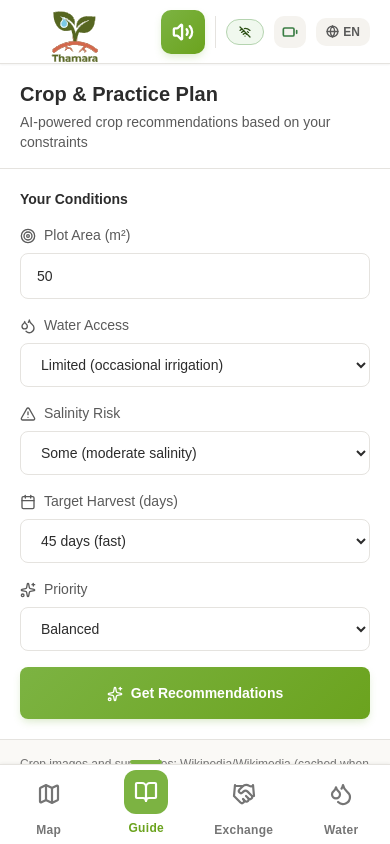
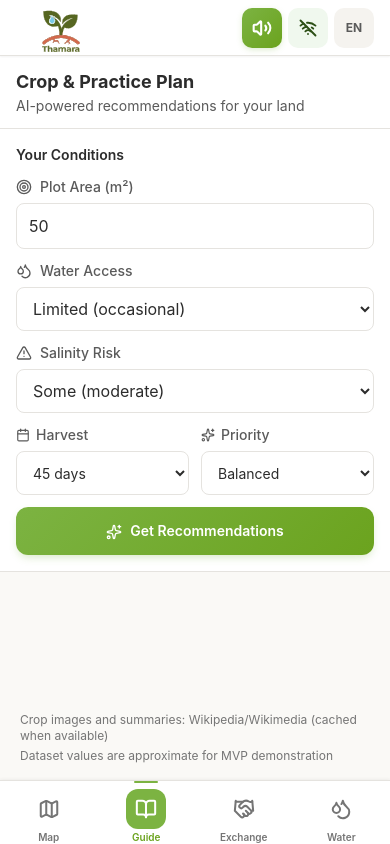
Before and after one commit to elansarii/thamara, a Next.js app: page /crop-plan in a window 390 px wide. Built offline with nearby package versions, Linux system fonts and the light colour scheme.

Commit message:
improved ui

```diff
--- a/src/app/crop-plan/page.tsx
+++ b/src/app/crop-plan/page.tsx
@@ -120,51 +120,49 @@ export default function CropPlanPage() {
         </div>
       )}
 
-      {/* Header */}
+      {/* Header - Compact for mobile */}
       <div
-        className="px-5 py-4 border-b"
+        className="px-4 py-3 border-b"
         style={{
           background: 'var(--thamara-surface)',
           borderColor: 'var(--thamara-border)',
-          boxShadow: 'var(--thamara-shadow-sm)'
         }}
       >
-        <h1 className="text-xl font-semibold" style={{ color: 'var(--thamara-text-primary)' }}>
+        <h1 className="text-lg font-bold" style={{ color: 'var(--thamara-text-primary)' }}>
           Crop & Practice Plan
         </h1>
-        <p className="text-sm mt-1" style={{ color: 'var(--thamara-text-secondary)' }}>
-          AI-powered crop recommendations based on your constraints
+        <p className="text-sm" style={{ color: 'var(--thamara-text-secondary)' }}>
+          AI-powered recommendations for your land
         </p>
         {usingLoggedPlot && (
           <div
-            className="mt-2 text-xs px-3 py-2 rounded-lg flex items-center"
+            className="mt-2 text-xs px-2.5 py-1.5 rounded-lg flex items-center gap-1.5"
             style={{
               background: 'var(--thamara-accent-100)',
               color: 'var(--thamara-accent-700)',
             }}
           >
-            <CheckCircle2 size={14} className="inline mr-2 flex-shrink-0" />
-            Using conditions from your logged plot{lastPlot?.name ? ` "${lastPlot.name}"` : ''}
+            <CheckCircle2 size={14} className="flex-shrink-0" />
+            <span className="truncate">Using logged plot{lastPlot?.name ? `: ${lastPlot.name}` : ''}</span>
           </div>
         )}
         {offlineMode && (
           <div
-            className="mt-2 text-xs px-3 py-2 rounded-lg"
+            className="mt-2 text-xs px-2.5 py-1.5 rounded-lg flex items-center gap-1.5"
             style={{
               background: 'var(--thamara-warning)',
               color: 'white',
-              opacity: 0.9
             }}
           >
-            <AlertTriangle size={14} className="inline mr-1" />
-            Offline mode - using cached data
+            <AlertTriangle size={14} />
+            Offline mode - cached data
           </div>
         )}
       </div>
 
-      {/* Input Panel */}
+      {/* Input Panel - Mobile optimized */}
       <div
-        className="p-5 border-b space-y-4"
+        className="p-4 border-b space-y-3"
         style={{
           background: 'var(--thamara-surface)',
           borderColor: 'var(--thamara-border)'
@@ -175,16 +173,16 @@ export default function CropPlanPage() {
         </h2>
 
         {/* Plot Area */}
-        <div className="space-y-2">
-          <label className="block text-sm font-medium" style={{ color: 'var(--thamara-text-secondary)' }}>
-            <Target size={16} className="inline mr-2" />
+        <div className="space-y-1.5">
+          <label className="flex items-center gap-2 text-sm font-medium" style={{ color: 'var(--thamara-text-secondary)' }}>
+            <Target size={16} />
             Plot Area (m²)
           </label>
           <input
             type="number"
             value={plotAreaM2}
             onChange={e => setPlotAreaM2(Math.max(1, Number(e.target.value)))}
-            className="w-full px-4 py-3 border rounded-lg text-sm"
+            className="w-full px-3 py-2.5 border rounded-lg text-base touch-target"
             style={{
               borderColor: 'var(--thamara-border)',
               background: 'var(--thamara-surface)',
@@ -195,15 +193,15 @@ export default function CropPlanPage() {
         </div>
 
         {/* Water Access */}
-        <div className="space-y-2">
-          <label className="block text-sm font-medium" style={{ color: 'var(--thamara-text-secondary)' }}>
-            <Droplets size={16} className="inline mr-2" />
+        <div className="space-y-1.5">
+          <label className="flex items-center gap-2 text-sm font-medium" style={{ color: 'var(--thamara-text-secondary)' }}>
+            <Droplets size={16} />
             Water Access
           </label>
           <select
             value={waterAccess}
             onChange={e => setWaterAccess(e.target.value as WaterAccess)}
-            className="w-full px-4 py-3 border rounded-lg text-sm"
+            className="w-full px-3 py-2.5 border rounded-lg text-base touch-target"
             style={{
               borderColor: 'var(--thamara-border)',
               background: 'var(--thamara-surface)',
@@ -211,83 +209,84 @@ export default function CropPlanPage() {
             }}
           >
             <option value="none">None (rainwater only)</option>
-            <option value="limited">Limited (occasional irrigation)</option>
-            <option value="reliable">Reliable (regular irrigation)</option>
+            <option value="limited">Limited (occasional)</option>
+            <option value="reliable">Reliable (regular)</option>
           </select>
         </div>
 
         {/* Salinity Risk */}
-        <div className="space-y-2">
-          <label className="block text-sm font-medium" style={{ color: 'var(--thamara-text-secondary)' }}>
-            <AlertTriangle size={16} className="inline mr-2" />
+        <div className="space-y-1.5">
+          <label className="flex items-center gap-2 text-sm font-medium" style={{ color: 'var(--thamara-text-secondary)' }}>
+            <AlertTriangle size={16} />
             Salinity Risk
           </label>
           <select
             value={salinityRisk}
             onChange={e => setSalinityRisk(e.target.value as SalinityRisk)}
-            className="w-full px-4 py-3 border rounded-lg text-sm"
+            className="w-full px-3 py-2.5 border rounded-lg text-base touch-target"
             style={{
               borderColor: 'var(--thamara-border)',
               background: 'var(--thamara-surface)',
               color: 'var(--thamara-text-primary)'
             }}
           >
-            <option value="none">None (fresh soil/water)</option>
-            <option value="some">Some (moderate salinity)</option>
-            <option value="strong">Strong (high salinity)</option>
+            <option value="none">None (fresh)</option>
+            <option value="some">Some (moderate)</option>
+            <option value="strong">Strong (high)</option>
           </select>
         </div>
 
-        {/* Harvest Window */}
-        <div className="space-y-2">
-          <label className="block text-sm font-medium" style={{ color: 'var(--thamara-text-secondary)' }}>
-            <Calendar size={16} className="inline mr-2" />
-            Target Harvest (days)
+        {/* Harvest Window & Priority - Side by side on larger screens */}
+        <div className="grid grid-cols-2 gap-3">
+          <div className="space-y-1.5">
+            <label className="flex items-center gap-1.5 text-sm font-medium" style={{ color: 'var(--thamara-text-secondary)' }}>
+              <Calendar size={14} />
+              Harvest
             </label>
             <select
               value={targetHarvestWindowDays}
               onChange={e => setTargetHarvestWindowDays(Number(e.target.value))}
-            className="w-full px-4 py-3 border rounded-lg text-sm"
+              className="w-full px-3 py-2.5 border rounded-lg text-sm touch-target"
               style={{
                 borderColor: 'var(--thamara-border)',
                 background: 'var(--thamara-surface)',
                 color: 'var(--thamara-text-primary)'
               }}
             >
-            <option value="30">30 days (very fast)</option>
-            <option value="45">45 days (fast)</option>
-            <option value="60">60 days (medium)</option>
-            <option value="90">90 days (patient)</option>
+              <option value="30">30 days</option>
+              <option value="45">45 days</option>
+              <option value="60">60 days</option>
+              <option value="90">90 days</option>
             </select>
           </div>
 
-        {/* Priority */}
-        <div className="space-y-2">
-          <label className="block text-sm font-medium" style={{ color: 'var(--thamara-text-secondary)' }}>
-            <Sparkles size={16} className="inline mr-2" />
+          <div className="space-y-1.5">
+            <label className="flex items-center gap-1.5 text-sm font-medium" style={{ color: 'var(--thamara-text-secondary)' }}>
+              <Sparkles size={14} />
               Priority
             </label>
             <select
               value={userPriority}
               onChange={e => setUserPriority(e.target.value as UserPriority)}
-            className="w-full px-4 py-3 border rounded-lg text-sm"
+              className="w-full px-3 py-2.5 border rounded-lg text-sm touch-target"
               style={{
                 borderColor: 'var(--thamara-border)',
                 background: 'var(--thamara-surface)',
                 color: 'var(--thamara-text-primary)'
               }}
             >
-            <option value="max_calories">Maximum Calories</option>
-            <option value="min_water">Minimum Water</option>
+              <option value="max_calories">Max Calories</option>
+              <option value="min_water">Min Water</option>
               <option value="balanced">Balanced</option>
             </select>
+          </div>
         </div>
 
         {/* Calculate Button */}
         <button
           onClick={handleCalculate}
           disabled={isCalculating}
-          className="w-full font-semibold py-4 px-4 rounded-lg text-sm transition-all"
+          className="w-full font-semibold py-3.5 px-4 rounded-xl text-sm transition-all active:scale-[0.98] touch-target"
           style={{
             background: isCalculating
               ? 'var(--thamara-text-disabled)'
--- a/src/app/globals.css
+++ b/src/app/globals.css
@@ -1,4 +1,12 @@
 @import "tailwindcss";
+
+/* Safe area insets for notched devices */
+:root {
+  --safe-area-inset-top: env(safe-area-inset-top, 0px);
+  --safe-area-inset-bottom: env(safe-area-inset-bottom, 0px);
+  --safe-area-inset-left: env(safe-area-inset-left, 0px);
+  --safe-area-inset-right: env(safe-area-inset-right, 0px);
+}
 
 /* Thamara Modern Color Scheme - Professional & Accessible */
 :root {
@@ -76,8 +84,78 @@ body {
   background: var(--thamara-bg-secondary);
   margin: 0;
   padding: 0;
-  font-family: Arial, Helvetica, sans-serif;
+  font-family: -apple-system, BlinkMacSystemFont, 'Segoe UI', Roboto, Arial, sans-serif;
   font-size: 15px;
   line-height: 1.5;
   color: var(--thamara-text);
+  -webkit-font-smoothing: antialiased;
+  -moz-osx-font-smoothing: grayscale;
+  /* Prevent pull-to-refresh on mobile */
+  overscroll-behavior-y: contain;
 }
+
+/* Smooth scrolling for all scrollable areas */
+* {
+  scroll-behavior: smooth;
+  -webkit-tap-highlight-color: transparent;
+}
+
+/* Minimum tap target size utility */
+.touch-target {
+  min-height: 44px;
+  min-width: 44px;
+}
+
+/* Hide scrollbar but keep functionality */
+.scrollbar-hide {
+  -ms-overflow-style: none;
+  scrollbar-width: none;
+}
+.scrollbar-hide::-webkit-scrollbar {
+  display: none;
+}
+
+/* Horizontal scroll container for filters */
+.scroll-x-container {
+  display: flex;
+  overflow-x: auto;
+  -webkit-overflow-scrolling: touch;
+  scroll-snap-type: x proximity;
+  gap: 0.5rem;
+  padding-bottom: 2px;
+}
+.scroll-x-container::-webkit-scrollbar {
+  display: none;
+}
+.scroll-x-container > * {
+  flex-shrink: 0;
+  scroll-snap-align: start;
+}
+
+/* Safe area padding utilities */
+.safe-top {
+  padding-top: var(--safe-area-inset-top);
+}
+.safe-bottom {
+  padding-bottom: var(--safe-area-inset-bottom);
+}
+.safe-x {
+  padding-left: var(--safe-area-inset-left);
+  padding-right: var(--safe-area-inset-right);
+}
+
+/* Better focus states for accessibility */
+button:focus-visible,
+a:focus-visible,
+input:focus-visible,
+select:focus-visible,
+textarea:focus-visible {
+  outline: 2px solid var(--thamara-accent-500);
+  outline-offset: 2px;
+}
+
+/* Active state for buttons on mobile */
+button:active,
+a:active {
+  opacity: 0.85;
+}
--- a/src/components/AppShell.tsx
+++ b/src/components/AppShell.tsx
@@ -21,23 +21,32 @@ export default function AppShell({ children }: { children: React.ReactNode }) {
     <div className="h-full flex flex-col" style={{ background: 'var(--thamara-bg)' }}>
       <TopBar />
 
-      {/* Main content area with scroll - Add padding for fixed navbars */}
-      <main className="flex-1 overflow-y-auto relative" style={{ minHeight: 0, paddingTop: '4rem', paddingBottom: '5rem' }}>
+      {/* Main content area with scroll - Adjusted padding for new nav heights */}
+      <main
+        className="flex-1 overflow-y-auto relative scrollbar-hide"
+        style={{
+          minHeight: 0,
+          paddingTop: 'calc(56px + var(--safe-area-inset-top))',
+          paddingBottom: 'calc(64px + var(--safe-area-inset-bottom))'
+        }}
+      >
         {children}
 
         {/* FAB - Floating Action Button - Only show on home screen */}
         {isHome && (
           <Link
             href={FAB_ROUTE}
-            className="absolute bottom-24 right-6 w-16 h-16 rounded-2xl flex items-center justify-center transition-all duration-200 hover:scale-105 active:scale-95 group"
+            className="fixed right-4 w-14 h-14 rounded-2xl flex items-center justify-center transition-all duration-200 active:scale-95 group touch-target"
             style={{
+              bottom: 'calc(80px + var(--safe-area-inset-bottom))',
               background: 'linear-gradient(135deg, var(--thamara-accent-500) 0%, var(--thamara-accent-600) 100%)',
-              boxShadow: '0 8px 16px -4px rgba(124, 179, 66, 0.4), 0 4px 8px -2px rgba(0, 0, 0, 0.1)',
+              boxShadow: '0 6px 16px -4px rgba(124, 179, 66, 0.5), 0 4px 8px -2px rgba(0, 0, 0, 0.1)',
+              zIndex: 50
             }}
             aria-label="Log Plot"
           >
             <Plus
-              size={32}
+              size={28}
               style={{ color: 'var(--thamara-text-on-accent)' }}
               strokeWidth={2.5}
               className="transition-transform duration-200 group-hover:rotate-90"
--- a/src/components/BottomNav.tsx
+++ b/src/components/BottomNav.tsx
@@ -18,8 +18,10 @@ export default function BottomNav() {
   return (
     <nav
       id="bottom-nav"
-      className="absolute bottom-0 left-0 right-0 h-20 flex items-center justify-around border-t backdrop-blur-sm flex-shrink-0"
+      className="absolute bottom-0 left-0 right-0 flex items-start justify-around border-t backdrop-blur-sm flex-shrink-0 safe-bottom"
       style={{
+        height: 'calc(64px + var(--safe-area-inset-bottom))',
+        paddingBottom: 'var(--safe-area-inset-bottom)',
         background: 'var(--thamara-surface)',
         borderColor: 'var(--thamara-border)',
         boxShadow: '0 -1px 3px 0 rgba(0, 0, 0, 0.05)',
@@ -34,17 +36,14 @@ export default function BottomNav() {
           <Link
             key={item.id}
             href={item.route}
-            className="flex flex-col items-center gap-1.5 py-2.5 px-4 flex-1 transition-all duration-200 relative group"
-            style={{
-              transform: isActive ? 'translateY(-2px)' : 'translateY(0)',
-            }}
+            className="flex flex-col items-center justify-center gap-0.5 py-2 px-2 flex-1 transition-all duration-200 relative touch-target"
           >
-            {/* Active indicator pill */}
+            {/* Active indicator line */}
             {isActive && (
               <div
-                className="absolute top-0 left-1/2 transform -translate-x-1/2 h-1 rounded-full transition-all"
+                className="absolute top-0 left-1/2 transform -translate-x-1/2 h-0.5 rounded-full"
                 style={{
-                  width: '32px',
+                  width: '24px',
                   background: 'var(--thamara-accent-500)',
                 }}
               />
@@ -52,7 +51,7 @@ export default function BottomNav() {
 
             {/* Icon with background on active */}
             <div
-              className="flex items-center justify-center w-11 h-11 rounded-xl transition-all duration-200"
+              className="flex items-center justify-center w-10 h-10 rounded-xl transition-all duration-200"
               style={{
                 background: isActive
                   ? 'var(--thamara-accent-500)'
@@ -60,7 +59,7 @@ export default function BottomNav() {
               }}
             >
               <Icon
-                size={24}
+                size={22}
                 strokeWidth={2.2}
                 style={{
                   color: isActive
@@ -70,14 +69,13 @@ export default function BottomNav() {
               />
             </div>
 
-            {/* Label */}
+            {/* Label - More compact */}
             <span
-              className="text-xs font-semibold transition-all duration-200"
+              className="text-[10px] font-semibold leading-tight transition-all duration-200"
               style={{
                 color: isActive
                   ? 'var(--thamara-accent-600)'
                   : 'var(--thamara-text-muted)',
-                letterSpacing: '0.3px'
               }}
             >
               {item.label}
--- a/src/components/TopBar.tsx
+++ b/src/components/TopBar.tsx
@@ -1,85 +1,68 @@
 import Image from 'next/image';
 import Link from 'next/link';
-import { Wifi, WifiOff, Battery, Globe, Volume2 } from 'lucide-react';
+import { WifiOff, Battery, Globe, Volume2 } from 'lucide-react';
 
 export default function TopBar() {
   return (
     <header
-      className="absolute top-0 left-0 right-0 h-16 flex items-center justify-between px-5 border-b backdrop-blur-sm"
+      className="absolute top-0 left-0 right-0 flex items-center justify-between px-4 border-b backdrop-blur-sm safe-top"
       style={{
+        height: 'calc(56px + var(--safe-area-inset-top))',
+        paddingTop: 'var(--safe-area-inset-top)',
         background: 'var(--thamara-surface)',
         borderColor: 'var(--thamara-border)',
         boxShadow: 'var(--thamara-shadow-sm)',
         zIndex: 100
       }}
     >
-      {/* Logo */}
-      <Link href="/" className="flex items-center gap-2 cursor-pointer">
+      {/* Logo - Compact */}
+      <Link href="/" className="flex items-center gap-2 cursor-pointer touch-target">
         <Image
           src="/thamara_logo.svg"
           alt="Thamara"
-          width={110}
-          height={110}
+          width={90}
+          height={36}
           className="object-contain"
+          priority
         />
       </Link>
 
-      {/* Status badges - Modern pill design */}
-      <div className="flex items-center gap-2.5">
-        {/* Text-to-Speech Button - Prominent for accessibility */}
+      {/* Right actions - Streamlined */}
+      <div className="flex items-center gap-1.5">
+        {/* Text-to-Speech Button - Primary action */}
         <button
-          className="flex items-center justify-center w-11 h-11 transition-all duration-200 hover:scale-105 active:scale-95"
+          className="flex items-center justify-center w-10 h-10 transition-all duration-200 active:scale-95"
           style={{
             background: 'linear-gradient(135deg, var(--thamara-accent-500) 0%, var(--thamara-accent-600) 100%)',
             borderRadius: 'var(--thamara-radius-md)',
-            boxShadow: '0 4px 8px -2px rgba(124, 179, 66, 0.3)'
+            boxShadow: '0 2px 6px -1px rgba(124, 179, 66, 0.3)'
           }}
           aria-label="Read page aloud"
           title="Read page aloud"
         >
           <Volume2
-            size={22}
+            size={20}
             strokeWidth={2.5}
             style={{ color: 'var(--thamara-text-on-accent)' }}
           />
         </button>
 
-        {/* Divider */}
+        {/* Offline indicator - Icon only for maximum space efficiency */}
         <div
-          className="h-8 w-px"
-          style={{ background: 'var(--thamara-border)' }}
-        />
-
-        {/* Offline indicator with icon */}
-        <div
-          className="flex items-center gap-1.5 px-3 py-1.5 text-xs font-semibold transition-all"
+          className="flex items-center justify-center w-10 h-10"
           style={{
             background: 'var(--thamara-primary-50)',
             color: 'var(--thamara-primary-700)',
-            borderRadius: 'var(--thamara-radius-full)',
-            border: '1px solid var(--thamara-primary-200)'
+            borderRadius: 'var(--thamara-radius-md)',
           }}
+          title="Offline mode"
         >
-          <WifiOff size={12} strokeWidth={2.5} />
-          <span className="hidden sm:inline">Offline</span>
+          <WifiOff size={18} strokeWidth={2.5} />
         </div>
 
-        {/* Battery saver indicator with icon */}
-        <div
-          className="flex items-center justify-center w-8 h-8 transition-all hover:bg-opacity-80"
-          style={{
-            background: 'var(--thamara-bg-secondary)',
-            color: 'var(--thamara-primary-600)',
-            borderRadius: 'var(--thamara-radius-md)'
-          }}
-          title="Battery Saver Mode"
-        >
-          <Battery size={16} strokeWidth={2.5} />
-        </div>
-
-        {/* Language toggle - Modern button */}
+        {/* Language toggle - Compact */}
         <button
-          className="flex items-center gap-1 px-2.5 py-1.5 text-xs font-semibold transition-all hover:bg-opacity-80"
+          className="flex items-center justify-center w-10 h-10 text-xs font-bold transition-all active:scale-95"
           style={{
             background: 'var(--thamara-bg-secondary)',
             color: 'var(--thamara-text-secondary)',
@@ -87,8 +70,7 @@ export default function TopBar() {
           }}
           aria-label="Change Language"
         >
-          <Globe size={13} strokeWidth={2.5} />
-          <span>EN</span>
+          EN
         </button>
       </div>
     </header>
```
Also changed, not shown: src/app/exchange/page.tsx (+92 -83 lines), src/app/page.tsx (+18 -17 lines). Lines whose indentation alone changed are shown as unchanged.
